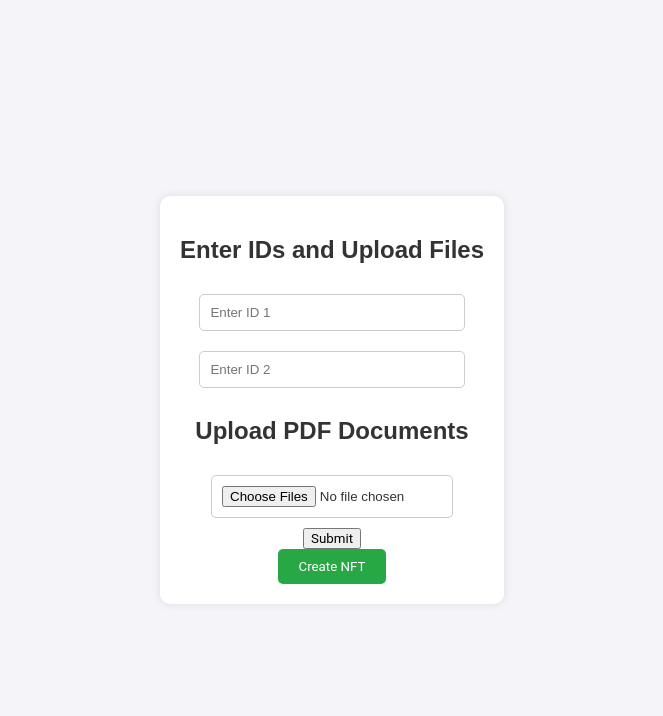
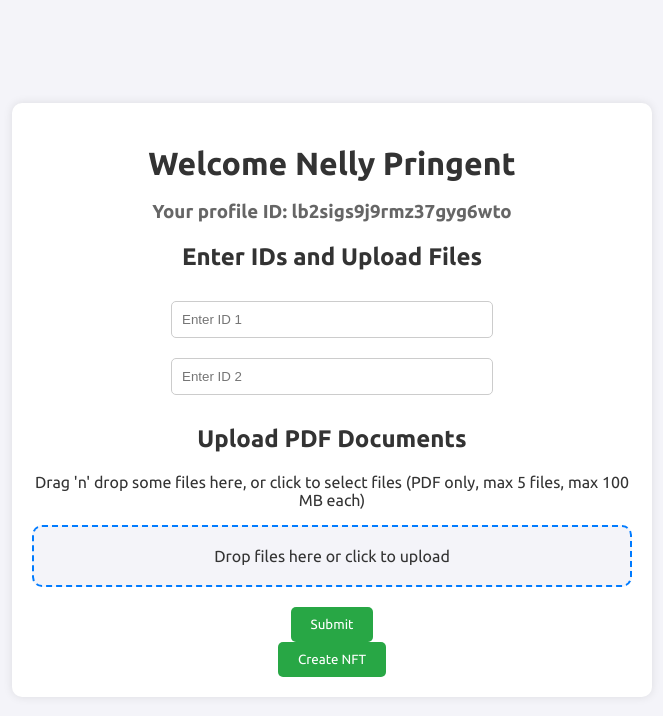
Before and after one commit to Erhuero/blockchain-cv-interface, a React (Create React App) app: page /form in a window 1280 px wide. Shown: the top 716 px of the page, without its empty margins (308-971 px from the left). Built offline with nearby package versions, Linux system fonts and the light colour scheme.

Commit message:
drag and drop area clean

```diff
--- a/package.json
+++ b/package.json
@@ -8,6 +8,7 @@
     "@testing-library/user-event": "^13.5.0",
     "react": "^18.3.1",
     "react-dom": "^18.3.1",
+    "react-dropzone": "^14.2.9",
     "react-router-dom": "^6.26.2",
     "react-scripts": "5.0.1",
     "tree": "^0.1.3",
--- a/public/index.html
+++ b/public/index.html
@@ -15,6 +15,7 @@
       user's mobile device or desktop. See https://developers.google.com/web/fundamentals/web-app-manifest/
     -->
     <link rel="manifest" href="%PUBLIC_URL%/manifest.json" />
+    <link href="https://fonts.googleapis.com/css2?family=Ubuntu:wght@400;700&display=swap" rel="stylesheet">
     <!--
       Notice the use of %PUBLIC_URL% in the tags above.
       It will be replaced with the URL of the `public` folder during the build.
--- /dev/null
+++ b/src/FileUpload.css
@@ -0,0 +1,27 @@
+.file-upload {
+  text-align: center;
+  font-family: 'Ubuntu', sans-serif;
+}
+
+.file-upload h2 {
+  color: #333;
+  margin-bottom: 20px;
+}
+
+.file-upload form {
+  margin-top: 20px;
+}
+
+.file-upload button {
+  background-color: #28a745;
+  color: white;
+  border: none;
+  padding: 10px 20px;
+  border-radius: 5px;
+  cursor: pointer;
+  transition: background-color 0.3s;
+}
+
+.file-upload button:hover {
+  background-color: #218838;
+}
--- a/src/FileUpload.js
+++ b/src/FileUpload.js
@@ -1,46 +1,21 @@
 import React, { useState } from 'react';
+import DragAndDrop from './components/DragAndDrop';
+import './FileUpload.css';
 
-function FileUpload() {
+function FileUpload({ onFilesAdded, onSubmit }) {
   const [files, setFiles] = useState([]);
+  const [uploadProgress, setUploadProgress] = useState({});
 
-  const handleFileChange = (e) => {
-    const selectedFiles = Array.from(e.target.files);
-    if (selectedFiles.length > 5) {
-      alert('You can only upload up to 5 files');
-      return;
-    }
-    setFiles(selectedFiles);
-  };
-
-  const handleSubmit = async (e) => {
-    e.preventDefault();
-    if (files.length === 0) {
-      alert('Please upload at least one file');
-      return;
-    }
-
-    const formData = new FormData();
-    files.forEach((file, index) => {
-      formData.append(`file${index}`, file);
-    });
-
-    // Submit to the backend
-    const response = await fetch('http://localhost:5001/upload', {
-      method: 'POST',
-      body: formData
-    });
-
-    const result = await response.json();
-    alert(result.message);
+  const handleFilesAdded = (newFiles) => {
+    setFiles(newFiles);
+    onFilesAdded(newFiles);
   };
 
   return (
-    <div>
+    <div className="file-upload">
       <h2>Upload PDF Documents</h2>
-      <form onSubmit={handleSubmit}>
-        <input type="file" accept=".pdf" multiple onChange={handleFileChange} />
-        <button type="submit">Submit</button>
-      </form>
+      <DragAndDrop onFilesAdded={handleFilesAdded} uploadProgress={uploadProgress} />
+      <button type="button" onClick={onSubmit}>Submit</button>
     </div>
   );
 }
--- /dev/null
+++ b/src/components/DragAndDrop.css
@@ -0,0 +1,43 @@
+.dropzone-container {
+    text-align: center;
+    font-family: 'Ubuntu', sans-serif;
+  }
+  .dropzone {
+    border: 2px dashed #007bff;
+    border-radius: 10px;
+    background-color: #f4f4f9;
+    padding: 20px;
+    text-align: center;
+    cursor: pointer;
+    transition: background-color 0.3s;
+    margin-bottom: 20px;
+  }
+  .dropzone p {
+    margin: 0;
+    color: #333;
+  }
+  .dropzone:hover {
+    background-color: #e0e0e0;
+  }
+  .file-list {
+    margin-top: 20px;
+  }
+  .file-item {
+    display: flex;
+    align-items: center;
+    justify-content: space-between;
+    margin-bottom: 10px;
+    padding: 10px;
+    border: 1px solid #ccc;
+    border-radius: 5px;
+    background-color: #fff;
+  }
+  .delete-button {
+    background-color: red !important;
+    border: none;
+    color: white;
+    cursor: pointer;
+    font-size: 1.2em;
+    padding: 5px;
+    border-radius: 5px;
+  }
--- /dev/null
+++ b/src/components/DragAndDrop.js
@@ -0,0 +1,67 @@
+import React, { useCallback, useState } from 'react';
+import { useDropzone } from 'react-dropzone';
+import './DragAndDrop.css';
+
+const DragAndDrop = ({ onFilesAdded }) => {
+  const [files, setFiles] = useState([]);
+
+  const onDrop = useCallback((acceptedFiles, fileRejections) => {
+    if (acceptedFiles.length + files.length > 5) {
+      alert('You can only upload up to 5 files');
+      return;
+    }
+
+    const validFiles = acceptedFiles.filter(file => file.size <= 100 * 1024 * 1024);
+    if (validFiles.length !== acceptedFiles.length) {
+      alert('Each file must be less than 100 MB');
+      return;
+    }
+
+    const newFiles = [...files, ...validFiles];
+    setFiles(newFiles);
+    onFilesAdded(newFiles);
+  }, [files, onFilesAdded]);
+
+  const { getRootProps, getInputProps, isDragActive } = useDropzone({
+    onDrop,
+    accept: 'application/pdf',
+    maxFiles: 5,
+    maxSize: 100 * 1024 * 1024
+  });
+
+  const handleDelete = (fileName) => {
+    const updatedFiles = files.filter(file => file.name !== fileName);
+    setFiles(updatedFiles);
+    onFilesAdded(updatedFiles);
+  };
+
+  return (
+    <div className="dropzone-container">
+      <div className="instructions">
+        <p>Drag 'n' drop some files here, or click to select files (PDF only, max 5 files, max 100 MB each)</p>
+      </div>
+      <div {...getRootProps({ className: 'dropzone' })}>
+        <input {...getInputProps()} />
+        {isDragActive ? (
+          <p>Drop the files here ...</p>
+        ) : (
+          <p>Drop files here or click to upload</p>
+        )}
+      </div>
+      <div className="file-list">
+        {files.map(file => (
+          <div key={file.name} className="file-item">
+            <span>{file.name} ({(file.size / 1024 / 1024).toFixed(2)} MB)</span>
+            <button className="delete-button" onClick={() => handleDelete(file.name)}>
+                <svg width="16" height="16" viewBox="0 0 24 24" fill="none" xmlns="http://www.w3.org/2000/svg">
+                <path d="M3 6h18M9 6V4a2 2 0 012-2h2a2 2 0 012 2v2m3 0v14a2 2 0 01-2 2H8a2 2 0 01-2-2V6h12z" stroke="currentColor" strokeWidth="2" strokeLinecap="round" strokeLinejoin="round"/>
+              </svg>
+            </button>
+          </div>
+        ))}
+      </div>
+    </div>
+  );
+};
+
+export default DragAndDrop;
--- a/src/components/FormPage.css
+++ b/src/components/FormPage.css
@@ -6,6 +6,16 @@
   box-shadow: 0 0 10px rgba(0, 0, 0, 0.1);
   max-width: 600px;
   margin: 50px auto;
+}
+
+.FormPage h1 {
+  color: #333;
+  margin-bottom: 10px;
+}
+
+.FormPage h3 {
+  color: #666;
+  margin-bottom: 20px;
 }
 
 .FormPage h2 {
--- a/src/components/FormPage.js
+++ b/src/components/FormPage.js
@@ -1,19 +1,67 @@
-import React, { useState } from 'react';
+import React, { useState, useEffect } from 'react';
 import FileUpload from '../FileUpload';
 import './FormPage.css';
+
+// Utility function to generate a random hash code
+const generateRandomHash = () => {
+  return Math.random().toString(36).substring(2, 15) + Math.random().toString(36).substring(2, 15);
+};
 
 function FormPage() {
   const [id1, setId1] = useState('');
   const [id2, setId2] = useState('');
+  const [hashCode, setHashCode] = useState('');
+  const [files, setFiles] = useState([]);
+  const [uploadProgress, setUploadProgress] = useState({});
 
-  const handleSubmit = (e) => {
+  useEffect(() => {
+    setHashCode(generateRandomHash());
+  }, []);
+
+  const handleFilesAdded = (newFiles) => {
+    setFiles(newFiles);
+  };
+
+  const handleSubmit = async (e) => {
     e.preventDefault();
-    // Handle form submission logic here
-    alert(`ID1: ${id1}, ID2: ${id2}`);
+    if (files.length === 0) {
+      alert('Please upload at least one file');
+      return;
+    }
+
+    const formData = new FormData();
+    files.forEach((file, index) => {
+      formData.append(`file${index}`, file);
+    });
+
+    const xhr = new XMLHttpRequest();
+    xhr.open('POST', 'http://localhost:5001/upload');
+
+    xhr.upload.onprogress = (event) => {
+      if (event.lengthComputable) {
+        const copy = { ...uploadProgress };
+        files.forEach(file => {
+          copy[file.name] = (event.loaded / event.total) * 100;
+        });
+        setUploadProgress(copy);
+      }
+    };
+
+    xhr.onload = () => {
+      if (xhr.status === 200) {
+        alert('Files uploaded successfully');
+      } else {
+        alert('Failed to upload files');
+      }
+    };
+
+    xhr.send(formData);
   };
 
   return (
     <div className="FormPage">
+      <h1>Welcome Nelly Pringent</h1>
+      <h3>Your profile ID: {hashCode}</h3>
       <h2>Enter IDs and Upload Files</h2>
       <form onSubmit={handleSubmit}>
         <input
@@ -28,7 +76,7 @@ function FormPage() {
           onChange={(e) => setId2(e.target.value)}
           placeholder="Enter ID 2"
         />
-        <FileUpload />
+        <FileUpload onFilesAdded={handleFilesAdded} uploadProgress={uploadProgress} />
         <button type="submit" className="submit-button">Create NFT</button>
       </form>
     </div>
--- a/src/index.css
+++ b/src/index.css
@@ -1,6 +1,6 @@
 body {
   margin: 0;
-  font-family: 'Roboto', sans-serif;
+  font-family: 'Ubuntu', sans-serif;
   background-color: #f4f4f9;
   color: #333;
   -webkit-font-smoothing: antialiased;
@@ -12,11 +12,11 @@ code {
 }
 
 h1, h2, h3, h4, h5, h6 {
-  font-family: 'Montserrat', sans-serif;
+  font-family: 'Ubuntu', sans-serif;
 }
 
 button {
-  font-family: 'Roboto', sans-serif;
+  font-family: 'Ubuntu', sans-serif;
   cursor: pointer;
 }
 
```
Also changed, not shown: src/FileUpload.js.txt (deleted), 1 other file (tests, documents, lock files or other folders).
